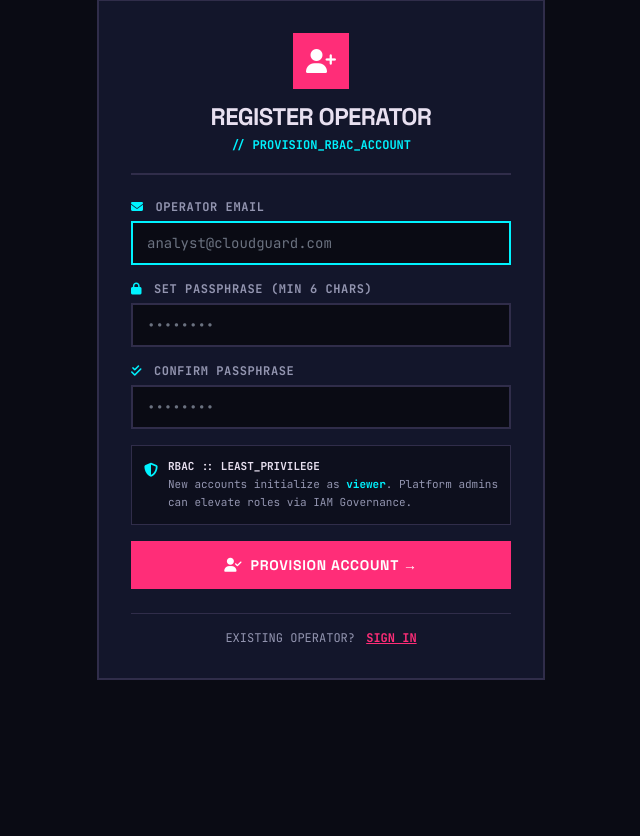
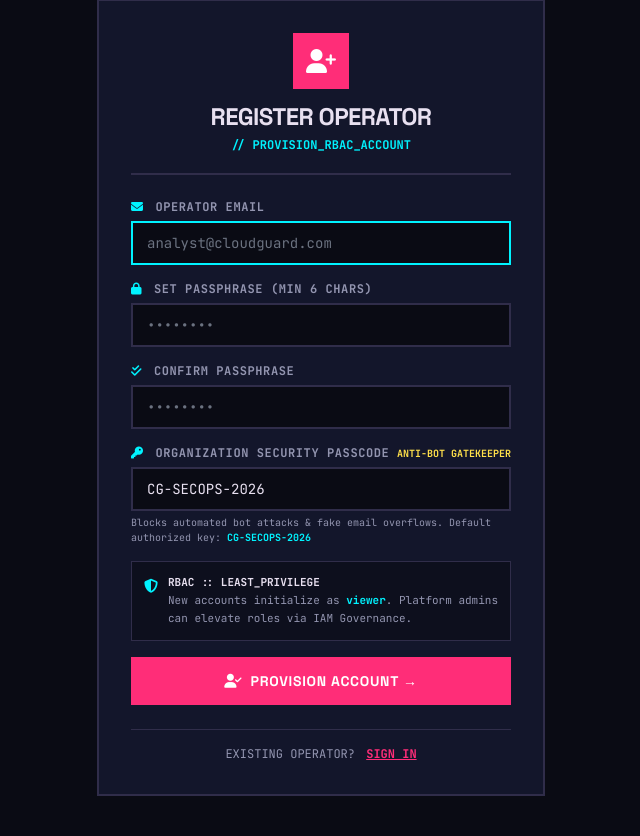
Before and after one commit to DivyanshShukla-Hub/Cloud-Gaurd-, a Flask app: page /register in a window 1280 px wide. Shown: the part 113-949 px from the top of the page, without its empty margins (319-959 px from the left). Before the commit the page ends 793 px from the top, so only its background shows below. Run offline with Flask 3, Linux system fonts and the light colour scheme; parts of the project's set-up code (start-up, migrations or seed data) failed here and were passed over; some libraries are stand-ins or nearby versions.

Commit message:
feat(security): implement Organization Security Passcode gatekeeper to block bot and fake email registrations

```diff
--- a/config.py
+++ b/config.py
@@ -6,6 +6,7 @@ class Config:
     UPLOAD_FOLDER = os.environ.get('UPLOAD_FOLDER', 'uploads')
     MAX_CONTENT_LENGTH = 1 * 1024 * 1024  # 1MB limit
     ALLOWED_EXTENSIONS = {'json', 'yaml', 'yml'}
+    REGISTRATION_ACCESS_CODE = os.environ.get('REGISTRATION_ACCESS_CODE', 'CG-SECOPS-2026')
 
     # Disable browser caching of static assets & force template auto-reload
     SEND_FILE_MAX_AGE_DEFAULT = 0
--- a/routes/auth.py
+++ b/routes/auth.py
@@ -112,6 +112,18 @@ def register():
             flash("All fields are required.", "danger")
             return render_template("register.html")
 
+        # Verify Organization Security Passcode (Anti-Bot Gatekeeper)
+        from flask import current_app
+        org_code = request.form.get("org_code", "").strip()
+        required_code = current_app.config.get("REGISTRATION_ACCESS_CODE", "CG-SECOPS-2026")
+        if org_code != required_code:
+            flash(
+                "Access Denied: Invalid Organization Security Passcode. "
+                "Unauthorized bot and spam registrations are blocked.",
+                "danger",
+            )
+            return render_template("register.html"), 403
+
         # Validate Email Format & Reject Disposable/Throwaway Domains
         is_valid_email, email_err = validate_email_format(email)
         if not is_valid_email:
@@ -132,39 +144,19 @@ def register():
             flash("An account with that email already exists.", "danger")
             return render_template("register.html")
 
-        # Generate 6-digit OTP and store pending registration state
-        otp_code = generate_otp()
+        # Commit operator directly into database with default viewer role
         pw_hash = bcrypt.generate_password_hash(password).decode("utf-8")
+        cursor = db.cursor()
+        cursor.execute(
+            "INSERT INTO users (email, password_hash, role, is_active) VALUES (?, ?, ?, 1)",
+            (email, pw_hash, "viewer"),
+        )
+        new_uid = cursor.lastrowid
+        db.commit()
 
-        session["pending_reg"] = {
-            "email": email,
-            "password_hash": pw_hash,
-            "otp": otp_code,
-            "expires_at": time.time() + 600,  # 10 minutes expiry
-            "attempts": 0,
-        }
-
-        # Attempt real email dispatch via SMTP
-        sent, msg = send_otp_email(email, otp_code)
-        if not sent:
-            from flask import current_app
-            if current_app.config.get("TESTING"):
-                flash(f"A 6-digit verification code has been dispatched to {email}. Enter it below to activate.", "info")
-                return redirect(url_for("auth.verify_otp"))
-
-            flash(
-                "Email delivery failed: Outbound SMTP mail service is not configured on this server. "
-                "To receive real email OTPs, set the SMTP_HOST, SMTP_USER, and SMTP_PASS environment variables. "
-                "In the meantime, you can sign in with the pre-seeded Admin, Analyst, or Viewer accounts.",
-                "danger",
-            )
-            return render_template("register.html")
-
-        flash(
-            f"A 6-digit verification passcode has been sent to {email}. Please check your inbox (and spam folder).",
-            "info",
-        )
-        return redirect(url_for("auth.verify_otp"))
+        log_audit(new_uid, "USER_REGISTER", f"Registered and authorized {email} via Organization Passcode")
+        flash(f"Account for {email} authorized and provisioned successfully! Please sign in.", "success")
+        return redirect(url_for("auth.login"))
 
     return render_template("register.html")
 
--- a/templates/admin/users.html
+++ b/templates/admin/users.html
@@ -14,6 +14,10 @@
             <p class="font-mono text-xs text-on-surface-variant">Manage user roles (Admin, Analyst, Viewer), provision new team members, and activate or suspend platform access</p>
         </div>
         <div class="flex items-center gap-2 sm:gap-3 flex-wrap">
+            <div class="font-mono text-[11px] px-2.5 py-1.5 bg-surface-container border border-outline text-on-surface flex items-center gap-1.5">
+                <i class="fa-solid fa-key text-tertiary"></i>
+                <span>PASSCODE: <strong class="text-secondary font-mono">CG-SECOPS-2026</strong></span>
+            </div>
             <button onclick="toggleAddUserModal()" class="flex items-center gap-2 px-3.5 sm:px-4 py-2 bg-primary hover:bg-primary/90 text-black dark:text-white font-headline font-black text-xs uppercase border border-outline dark:border-primary transition-all cursor-pointer">
                 <i class="fa-solid fa-user-plus text-xs"></i>
                 <span>+ Provision User</span>
--- a/templates/register.html
+++ b/templates/register.html
@@ -33,6 +33,19 @@
                 <input type="password" name="confirm_password" minlength="6" class="w-full px-3.5 py-2.5 bg-surface-container-lowest border-2 border-outline text-on-surface font-mono text-sm focus:border-secondary focus:ring-0 focus:outline-none placeholder:text-on-surface-variant/50" placeholder="••••••••" required>
             </div>
 
+            <div>
+                <div class="flex items-center justify-between mb-1.5">
+                    <label class="block font-mono text-xs font-bold uppercase tracking-wider text-on-surface-variant">
+                        <i class="fa-solid fa-key mr-1 text-secondary"></i> Organization Security Passcode
+                    </label>
+                    <span class="font-mono text-[10px] text-tertiary font-bold uppercase">Anti-Bot Gatekeeper</span>
+                </div>
+                <input type="text" name="org_code" class="w-full px-3.5 py-2.5 bg-surface-container-lowest border-2 border-outline text-on-surface font-mono text-sm focus:border-secondary focus:ring-0 focus:outline-none placeholder:text-on-surface-variant/50" placeholder="CG-SECOPS-2026" value="CG-SECOPS-2026" required>
+                <p class="font-mono text-[10px] text-on-surface-variant mt-1">
+                    Blocks automated bot attacks &amp; fake email overflows. Default authorized key: <code class="text-secondary font-bold">CG-SECOPS-2026</code>
+                </p>
+            </div>
+
             <div class="p-3 bg-surface-container-low border border-outline flex items-start gap-2.5">
                 <i class="fa-solid fa-shield-halved text-secondary text-sm mt-0.5"></i>
                 <div class="font-mono text-[11px] text-on-surface-variant leading-relaxed">
```
Also changed, not shown: test_security.py (+18 -11 lines).
